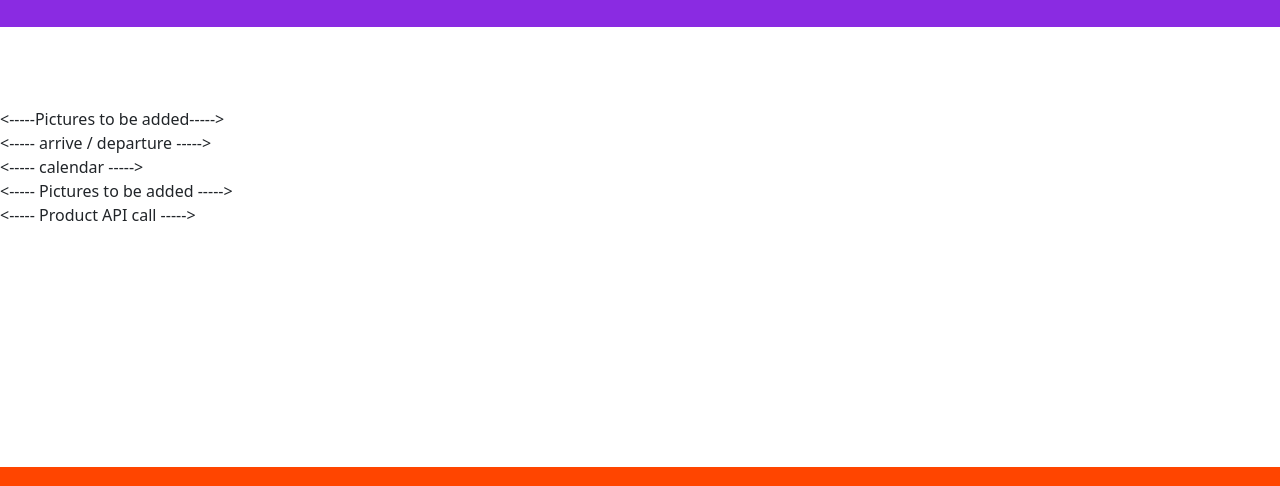
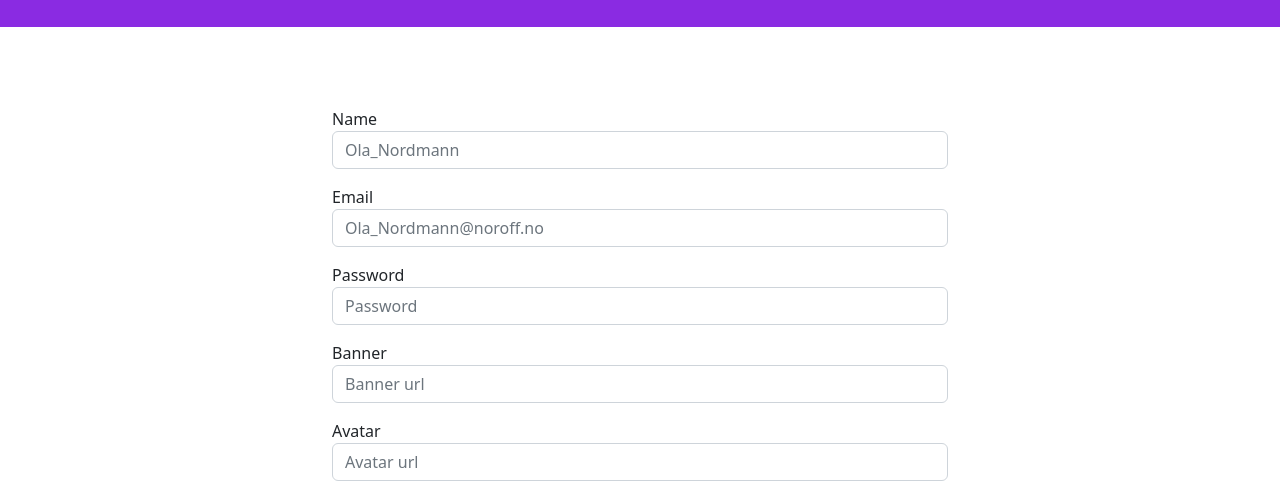
Before and after one commit to Mare94/project-exam2-Morten-Sandstedt, a website: page profile/register/index.html in a window 1280 px wide. Shown: the part 85-571 px from the top of the page. Drawn offline with nearby package versions, Linux system fonts and the light colour scheme.

Commit message:
register html

```diff
--- a/profile/register/index.html
+++ b/profile/register/index.html
@@ -3,7 +3,7 @@
 <head>
     <meta charset="UTF-8">
     <meta name="viewport" content="width=device-width, initial-scale=1.0">
-    <link rel="stylesheet" href="dist/css/style.css">
+    <link rel="stylesheet" href="/dist/css/style.css">
     <link href="https://cdn.jsdelivr.net/npm/bootstrap@5.2.3/dist/css/bootstrap.min.css" rel="stylesheet" integrity="sha384-rbsA2VBKQhggwzxH7pPCaAqO46MgnOM80zW1RWuH61DGLwZJEdK2Kadq2F9CUG65" crossorigin="anonymous">
     <script defer src="https://cdn.jsdelivr.net/npm/bootstrap@5.2.3/dist/js/bootstrap.bundle.min.js" integrity="sha384-kenU1KFdBIe4zVF0s0G1M5b4hcpxyD9F7jL+jjXkk+Q2h455rYXK/7HAuoJl+0I4" crossorigin="anonymous"></script>
 
@@ -49,24 +49,53 @@
     </nav>
 
     <main>
-        <div class="col-12">
-            <-----Pictures to be added----->
-        </div>
+        <div class="container-fluid">
+            <div class="row justify-content-center">
+                <div class="col-12 col-md-6">
 
-        <div class="col-8">
-            <----- arrive / departure ----->
-        </div>
+                  <div id="message"></div>
 
-        <div class="col-4">
-            <----- calendar ----->
-        </div>
+                    <form id="registerForm">
 
-        <div>
-            <----- Pictures to be added ----->
-        </div>
+                        <div class="form-group mb-3">
+                            <label for="">Name</label>
+                            <input class="form-control" type="text" name="name" placeholder="Ola_Nordmann" required pattern="^[\w]+$" maxlength="20" title="Username can only contain upper and lowercase letters, numbers and underscore">
 
-        <div>
-            <----- Product API call ----->
+                        </div>
+
+                        <div class="form-group mb-3">
+                            <label for="">Email</label>
+                            <input class="form-control" type="email" name="email" placeholder="Ola_Nordmann@noroff.no" required pattern="^[\w\-.]+@(stud\.)?noroff\.no$" title="You can only sign up if you have a noroff email">
+
+                        </div>
+
+                        <div class="form-group mb-3">
+                            <label for="">Password</label>
+                            <input class="form-control" type="password" name="password" placeholder="Password" required minlength="8">
+
+                        </div>
+
+                        <div class="form-group mb-3">
+                            <label for="">Banner</label>
+                            <input class="form-control" type="url" name="banner" placeholder="Banner url">
+
+                        </div>
+
+                        <div class="form-group mb-3">
+                            <label for="">Avatar</label>
+                            <input class="form-control" type="url" name="avatar" placeholder="Avatar url">
+
+                        </div>
+
+                        <button class="btn btn-success">Register</button>
+
+
+                    </form>
+
+                </div>
+
+            </div>
+
         </div>
 
 
```
